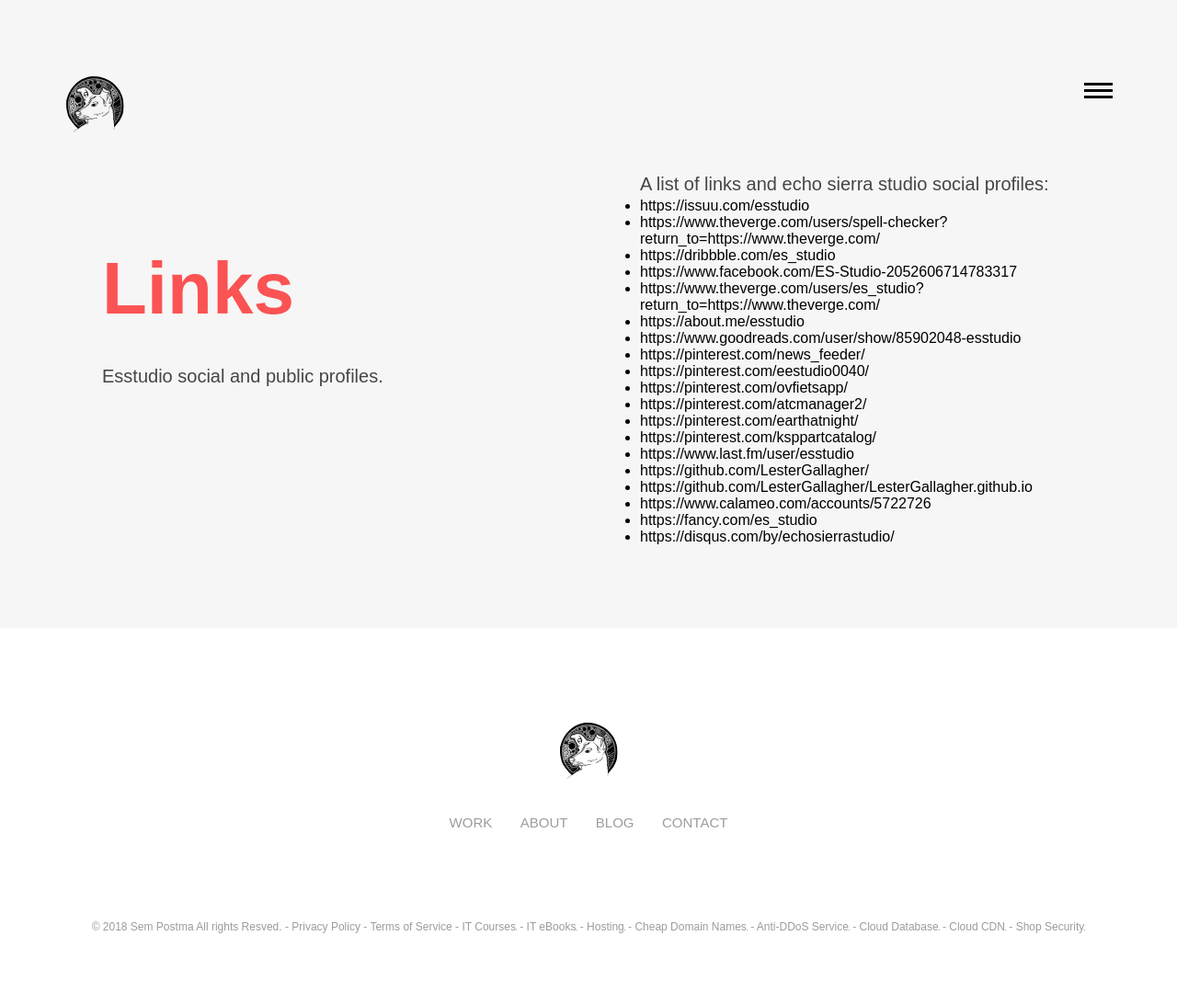
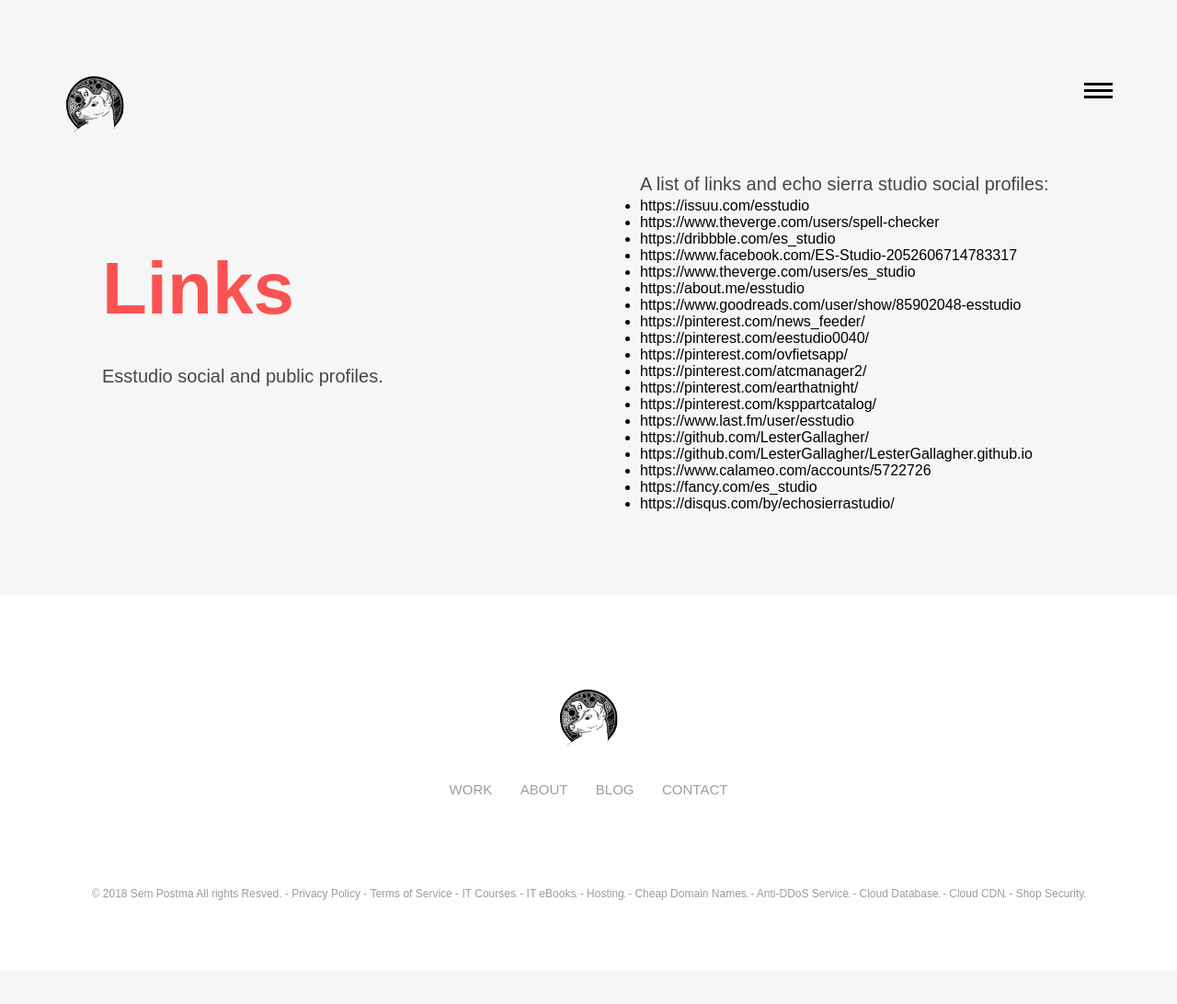
Before and after one commit to LesterGallagher/LesterGallagher.github.io, a Jekyll site: the page built from links.md, in a window 1280 px wide. Shown: the whole page at 92% size. Built offline with Jekyll 4.4.1, drawn with Linux system fonts in a browser that asks for light colours; after the commit the page ends 1056 px from its top, so only the background shows below that; part of the change alters nothing that is shown; grey boxes are pictures that could not be loaded.

Commit message:
Update from Forestry.io - Updated links.md

```diff
--- a/links.md
+++ b/links.md
@@ -15,10 +15,10 @@ layout: page
 A list of links and echo sierra studio social profiles:
 
 * [https://issuu.com/esstudio](https://issuu.com/esstudio3 "Issuu")
-* [https://www.theverge.com/users/spell-checker?return_to=https://www.theverge.com/](https://www.theverge.com/users/spell-checker?return_to=https://www.theverge.com/ "https://www.theverge.com/users/spell-checker?return_to=https://www.theverge.com/")
+* [https://www.theverge.com/users/spell-checker](https://www.theverge.com/users/spell-checker?return_to=https://www.theverge.com/ "https://www.theverge.com/users/spell-checker?return_to=https://www.theverge.com/")
 * [https://dribbble.com/es_studio](https://dribbble.com/es_studio "Dribbble")
 * [https://www.facebook.com/ES-Studio-2052606714783317](https://www.facebook.com/ES-Studio-2052606714783317 "Facebook")
-* [https://www.theverge.com/users/es_studio?return_to=https://www.theverge.com/](https://www.theverge.com/users/es_studio?return_to=https://www.theverge.com/ "The Verge")
+* [https://www.theverge.com/users/es_studio](https://www.theverge.com/users/es_studio?return_to=https://www.theverge.com/ "The Verge")
 * [https://about.me/esstudio](https://about.me/esstudio "About.me")
 * [https://www.goodreads.com/user/show/85902048-esstudio](https://www.goodreads.com/user/show/85902048-esstudio "Goodreads")
 * [https://pinterest.com/news_feeder/](https://pinterest.com/news_feeder/ "Pinterest")
```
